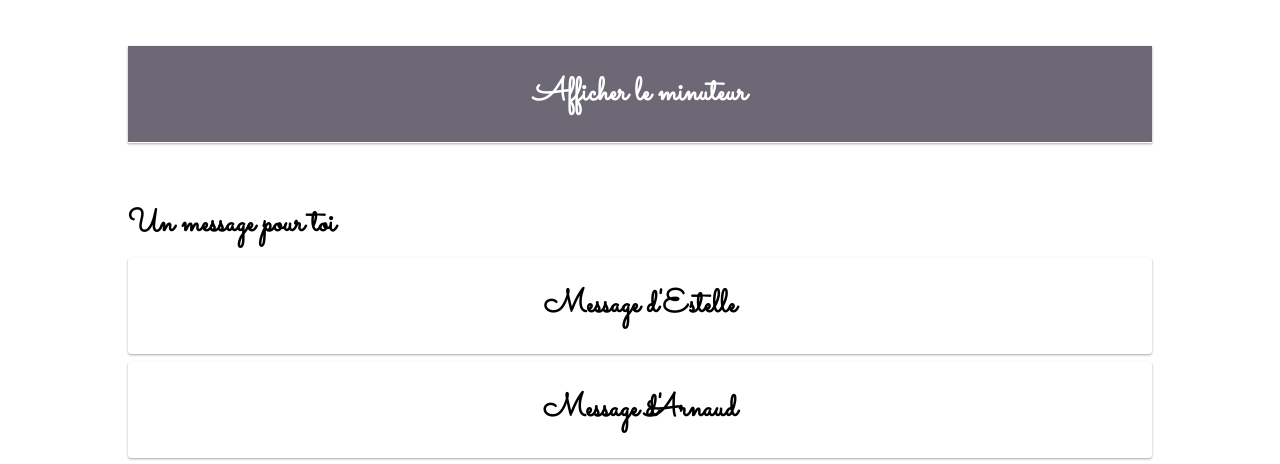
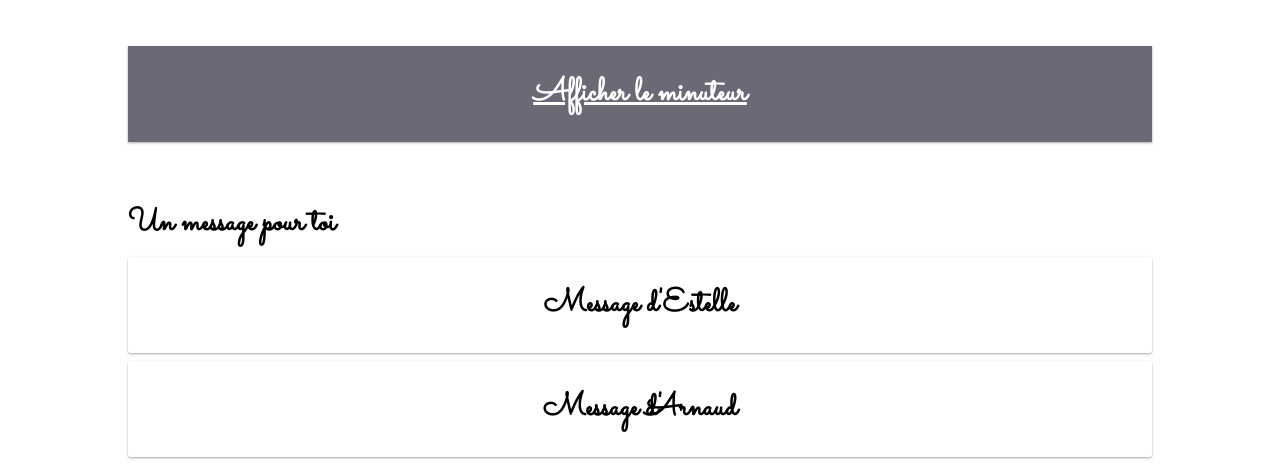
Before and after one commit to thomas6791/julie_28, a Jekyll site: the page built from recette-4.html, in a window 1280 px wide. Shown: the part 791-1255 px from the top of the page. Built offline with Jekyll 4.4.1, drawn with Linux system fonts in a browser that asks for light colours; some web fonts are replaced.

Commit message:
change css

```diff
--- a/_sass/main.scss
+++ b/_sass/main.scss
@@ -62,7 +62,7 @@ h2, h3 {
 h2, h3 { padding: 10px 0px; }
 ul, ol { padding: 0px 15px; }
 #recette {
-  h3 { border-bottom: solid 1px; padding: 0px; }
+  h3 { text-decoration: underline; }
 }
 #messages {
   ul {
```
